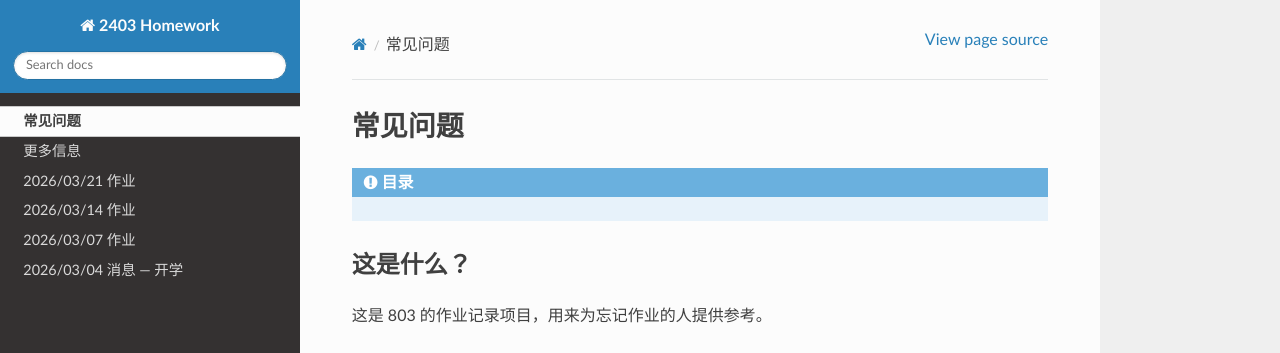
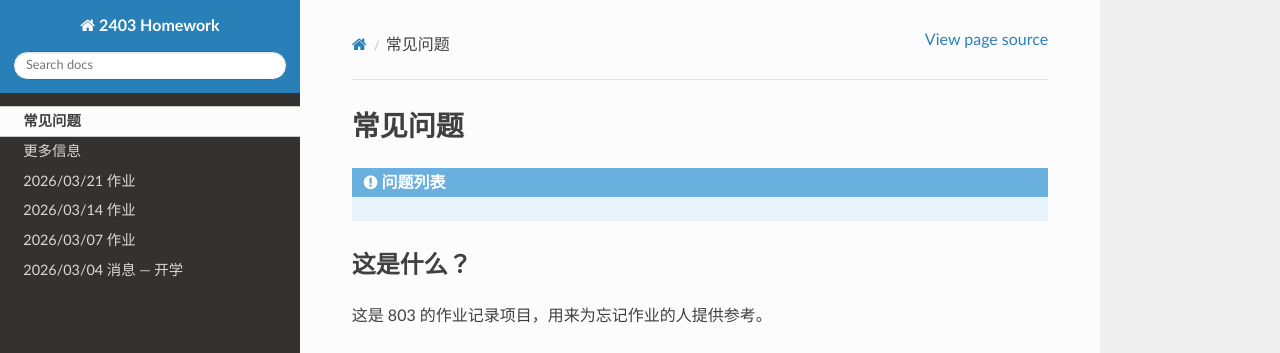
Before and after one commit to Sail-in-1024/2403-Homework, a Sphinx documentation site: the page built from docs/source/faq.rst, in a window 1280 px wide and 900 px high. Shown: the top 353 px of the window. Built offline with Sphinx 7.4.7 and the Read the Docs theme 3.1.0, drawn with Linux system fonts in a browser that asks for light colours; pages that are not in the unit, such as notebooks, are missing from menus.

Commit message:
更新 faq.rst

```diff
--- a/docs/source/faq.rst
+++ b/docs/source/faq.rst
@@ -2,7 +2,7 @@
 常见问题
 ========
 
-.. admonition:: 目录
+.. admonition:: 问题列表
 
    .. toctree::
 
```
